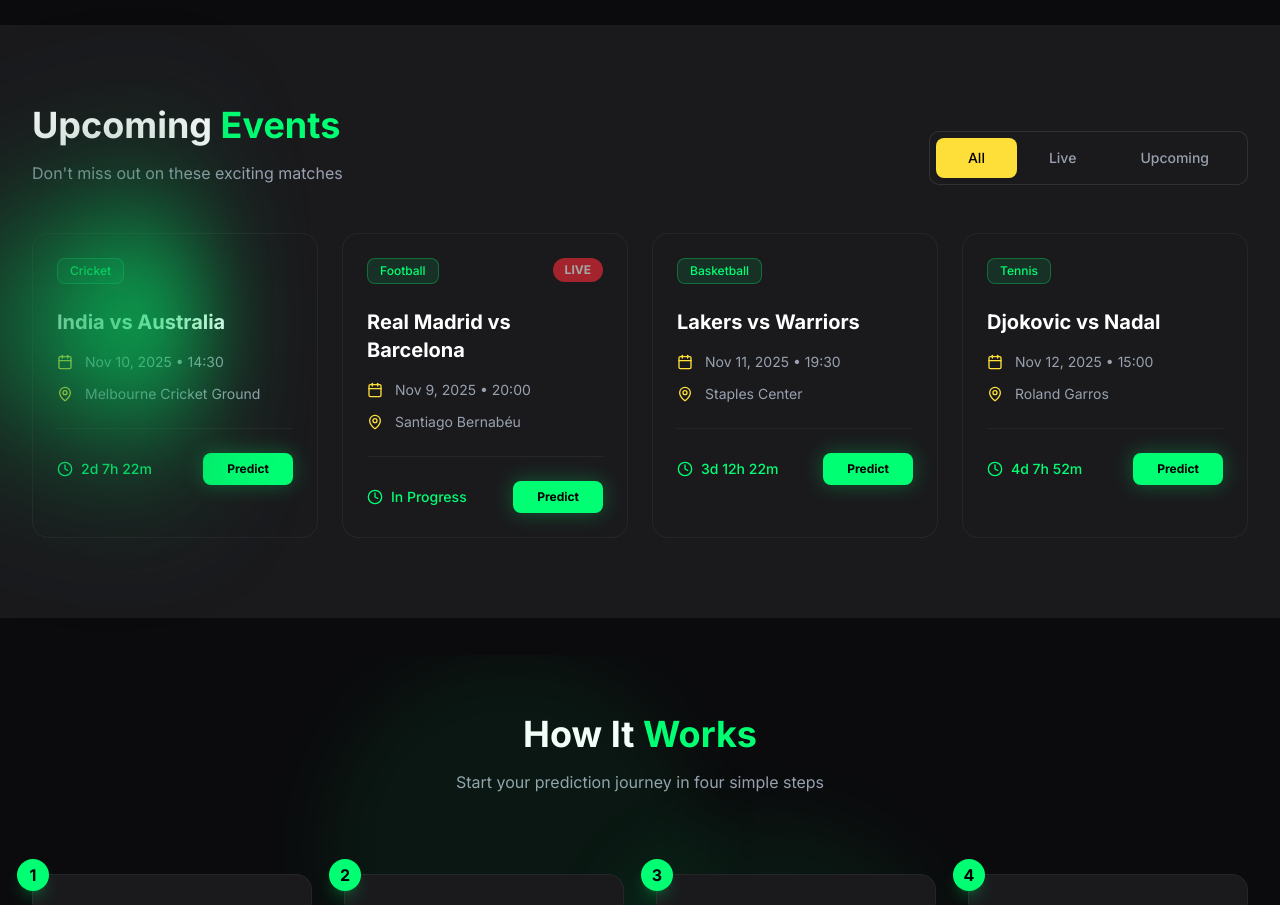
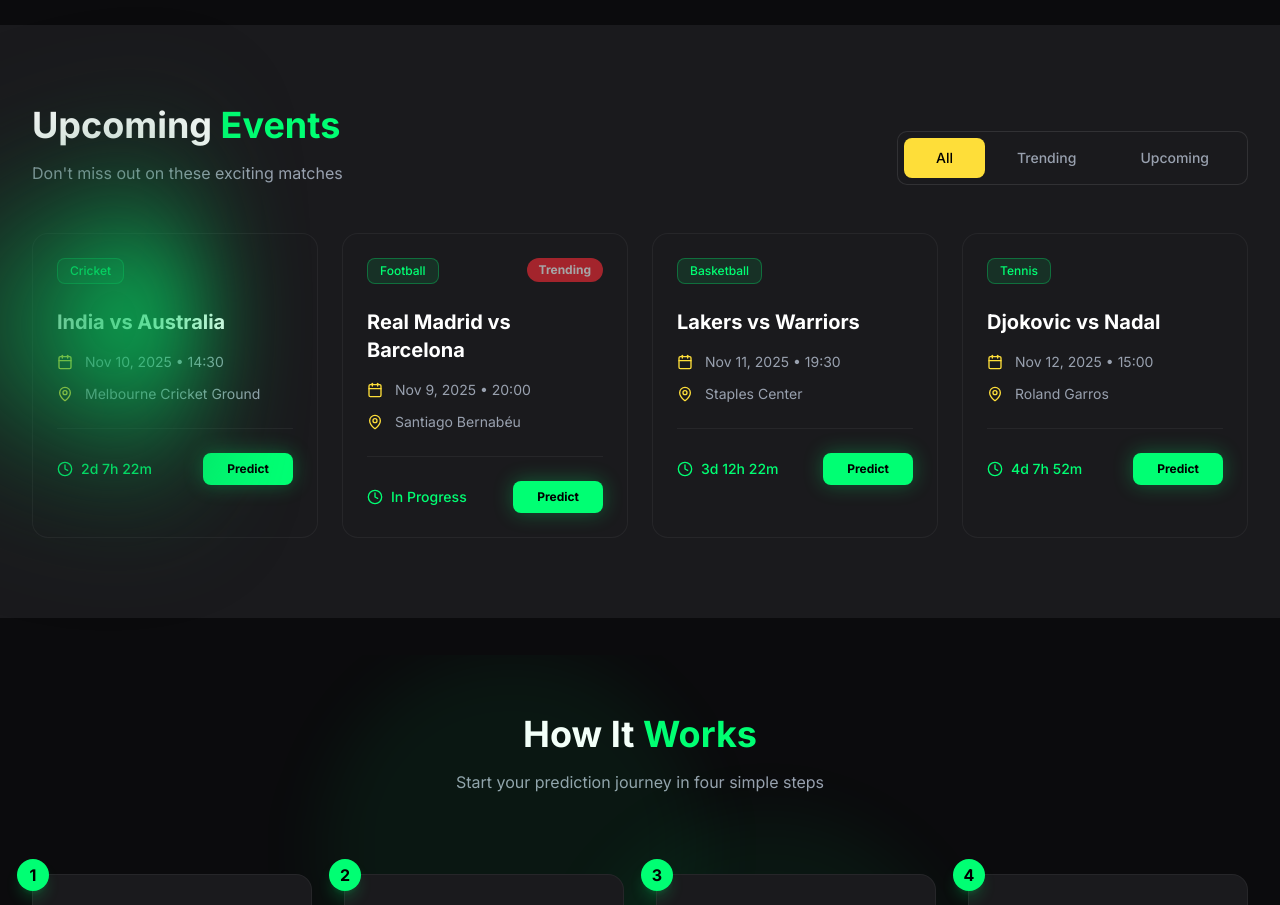
Before and after one commit to unitd-manager/juspredictweb, a React (Vite) app: page /portfolio in a window 1280 px wide. Shown: the part 2340-3245 px from the top of the page. Built offline with nearby package versions, Linux system fonts and the light colour scheme.

Commit message:
first commit

```diff
--- a/src/components/LivePredictions.tsx
+++ b/src/components/LivePredictions.tsx
@@ -149,12 +149,15 @@
             <span className="text-gray-400 text-xs">42%</span>
           </button>
         </div>
-
+<span className="text-gray-400 text-xs text-center block">Select an Outcome</span>
         {/* Confidence */}
-        <label className="text-gray-400 text-sm">Confidence</label>
+        <div className="flex items-center justify-between mb-4">
+          <label className="text-gray-400 text-sm">Confidence</label>
+          <span className="text-gray-400 text-sm">{confidence}%</span>
+        </div>
         <input
           type="range"
-          className="w-full mt-1 mb-4"
+          className="w-full"
           min="0"
           max="100"
           value={confidence}
@@ -189,7 +192,7 @@
           onClick={handlePredict}
           disabled={!selectedOutcome || amount <= 0}
         >
-          Select an outcome
+          Predict Now
         </button>
       </div>
     </div>
--- a/src/components/UpcomingEvents.tsx
+++ b/src/components/UpcomingEvents.tsx
@@ -21,7 +21,7 @@
     time: '20:00',
     venue: 'Santiago Bernabéu',
     timer: 'In Progress',
-    status: 'live'
+    status: 'trending'
   },
   {
     id: 3,
@@ -82,10 +82,10 @@
                 All
             </button>
             <button
-                onClick={() => setActiveTab('live')}
-                className={`px-8 py-2.5 rounded-[8px] text-sm font-medium transition-all duration-200 ${activeTab === 'live' ? 'bg-accent-yellow text-black shadow-sm' : 'text-gray-text hover:text-white'}`}
+                onClick={() => setActiveTab('trending')}
+                className={`px-8 py-2.5 rounded-[8px] text-sm font-medium transition-all duration-200 ${activeTab === 'trending' ? 'bg-accent-yellow text-black shadow-sm' : 'text-gray-text hover:text-white'}`}
             >
-                Live
+                Trending
             </button>
             <button
                 onClick={() => setActiveTab('upcoming')}
@@ -106,9 +106,9 @@
                 <span className="px-3 py-1 rounded-[8px] bg-primary/10 text-primary text-xs font-medium border border-primary/30">
                   {event.sport}
                 </span>
-                {event.status === 'live' && (
+                {event.status === 'trending' && (
                   <span className="flex items-center gap-2 px-3 py-1 rounded-full bg-[#FB2C36] text-white text-xs font-bold animate-pulse">
-                    LIVE
+                    Trending
                   </span>
                 )}
               </div>
--- a/src/pages/Sports.tsx
+++ b/src/pages/Sports.tsx
@@ -4,7 +4,7 @@
 import { Footer2 } from '../components/Footer2';
 import { Button } from '../components/ui/Button';
 import { api } from '../api/client';
-import { toast } from '../components/ui/Toast';
+//import { toast } from '../components/ui/Toast';
 
 // Team Row Component
 const TeamRow = ({ team, probability }: { team: any; probability: number }) => {
```
